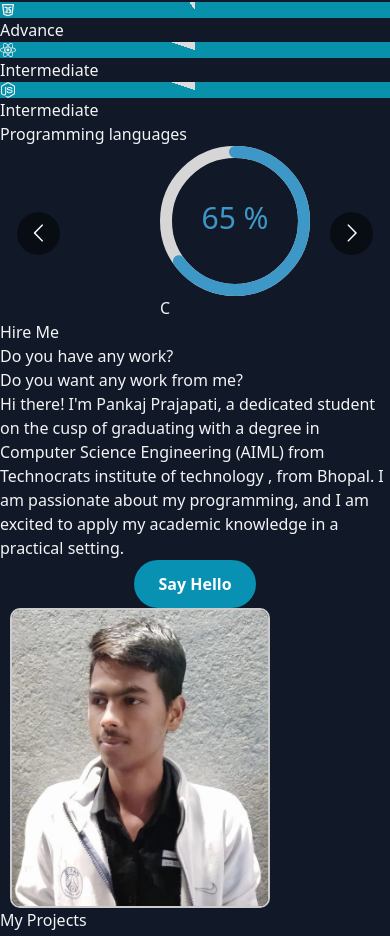
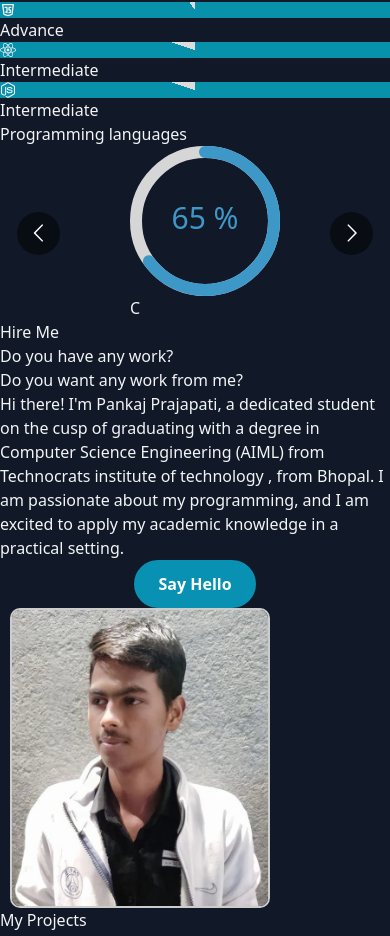
Before and after one commit to pankaj143p/My-Portfolio-Frontend, a React (Vite) app: page / in a window 390 px wide. Shown: the part 2552-3488 px from the top of the page. Built offline with nearby package versions, Linux system fonts and the light colour scheme.

Commit message:
add responsive

```diff
--- a/src/Components/Achievements.jsx
+++ b/src/Components/Achievements.jsx
@@ -56,7 +56,7 @@ export default function Achievements() {
   ]
 
   return (
-    <section id="hireme" className="py-10 px-3 text-white">
+    <section id="hireme" className="py-10  text-white">
       <div className="text-center">
         <h3 className="text-4xl font-semibold">
           My <span className="text-cyan-600">Achievements</span>
@@ -66,7 +66,7 @@ export default function Achievements() {
       </div>
 
       {/* <div className="bg-gray-700 py-8 relative px-8 rounded-2xl  mx-auto min-h-[24rem] mt-24 flex gap-6 lg:flex-row flex-col items-center"> */}
-      <div className='Achievements mx-20' >
+      <div className='Achievements px-16 sm:flex flex-row' >
         {myAchievements.map((Achievements, idx) => (
           <div className='achievements self-center text-2xl border-4 border-cyan-700 rounded-2xl mt-12 px-6 py-4' key={idx}>{Achievements.des}
             {/* <p className='description'>{Achievements.dis}</p> */}
--- a/src/Components/Skills.jsx
+++ b/src/Components/Skills.jsx
@@ -1,7 +1,5 @@
 
 import React, { useEffect, useState } from 'react';
-// import im1 from './certificates/kisspng-java-runtime-environment-computer-icons-java-platf-java-5ade3063f31610.0948145615245108199957.png'
-// import {Line} from "rc-progress";
 import { CircularProgressbar } from 'react-circular-progressbar';
 import 'react-circular-progressbar/dist/styles.css';
 import './style.css'
@@ -117,92 +115,34 @@ const Skills = () => {
                 <p className="text-xl mt-3">{skill.level}</p>
               </div>
             ))}
-
-
-
-            {/* <p className="text-gray-400 mt-0 text-4xl">Coding languages</p> */}
-
-
-
           </div>
         </div>
         {/* <div className="flex items-center"> */}
-        <p className="text-gray-400  text-center mt-20 text-4xl self-center">Programming languages</p>
-        {/* <div className="mx-32 mt-12  text-4xl flex gap-10 flex-col">
-          <div className="skill-box">
-            <div className='skill-chid flex flex-row gap-0'>
-
-              <span className="title">Java</span>
-            </div>
-            <div className="skill-bar">
-              <span className="skill-per java">
-                <span className="tooltip">90%</span>
-              </span>
-            </div>
-          </div>
-          <div className="skill-box">
-            <span className="title">C++</span>
-            <div className="skill-bar">
-              <span className="skill-per cpp">
-                <span className="tooltip">80%</span>
-              </span>
-            </div>
-          </div>
-          <div className="skill-box">
-            <span className="title">Paython</span>
-            <div className="skill-bar">
-              <span className="skill-per paython">
-                <span className="tooltip">60%</span>
-              </span>
-            </div>
-          </div>
-          <div className="skill-box">
-            <span className="title">C</span>
-            <div className="skill-bar">
-              <span className="skill-per c">
-                <span className="tooltip">60%
-                </span>
-              </span>
-            </div>
-
-        <div className='flex flex-row absolute'>
-            <h1 className='ml-20'>Time Management</h1>
-            <div style={{ width: 150, marginLeft: 550 }} className='mr-20 '>
-              <CircularProgressbar value="90" text="90 %" />
-            </div>
-        </div>
-        <div className='flex flex-row'>
-
-            <div style={{ width: 150, marginLeft: 550 }}>
-              <CircularProgressbar value="90" text="90 %" />
-            </div>
-        </div>
-    </div>
-        </div> */}
-        <Carousel responsive={responsive} infinite={true} className="owl-carousel owl-theme mt-28 pr-20 skill-slider">
+        <p className="text-gray-400 p-2 text-center mt-20 text-4xl self-center">Programming languages</p>
+        <Carousel responsive={responsive} infinite={true} className=" owl-carousel owl-theme mt-28 lg:mr-12 skill-slider">
                 <div className="item">
-                  <div style={{ width: 150, marginLeft: 550 }}>
+                  <div style={{ width: 150, marginLeft: 520 }}>
 
                     <CircularProgressbar value="90" text="90 %" />
                     <h2 className='ml-4 mt-4 text-5xl'>Java</h2>
                   </div>
                 </div>
                 <div className="item">
-                <div style={{ width: 150, marginLeft: 550 }}>
+                <div style={{ width: 150, marginLeft: 520 }}>
 
                     <CircularProgressbar value="80" text="80 %" />
                     <h2 className='ml-4 mt-4 text-5xl'>C++</h2>
                   </div>
                 </div>
                 <div className="item">
-                <div style={{ width: 150, marginLeft: 550 }}>
+                <div style={{ width: 150, marginLeft: 520 }}>
 
                     <CircularProgressbar value="70" text="70 %" />
                     <h2 className='mt-4 text-5xl'>Python</h2>
                   </div>
                </div>
                 <div className="item">
-                <div className='flex flex-col center' style={{width: 150, marginLeft: 550 }}>
+                <div className='flex flex-col center ml-20' style={{width: 150, marginLeft:520 }} >
                     <CircularProgressbar value="65" text="65 %" />
                   <h2 className='ml-12 mt-4 text-5xl'>C</h2>
                   </div>
```
